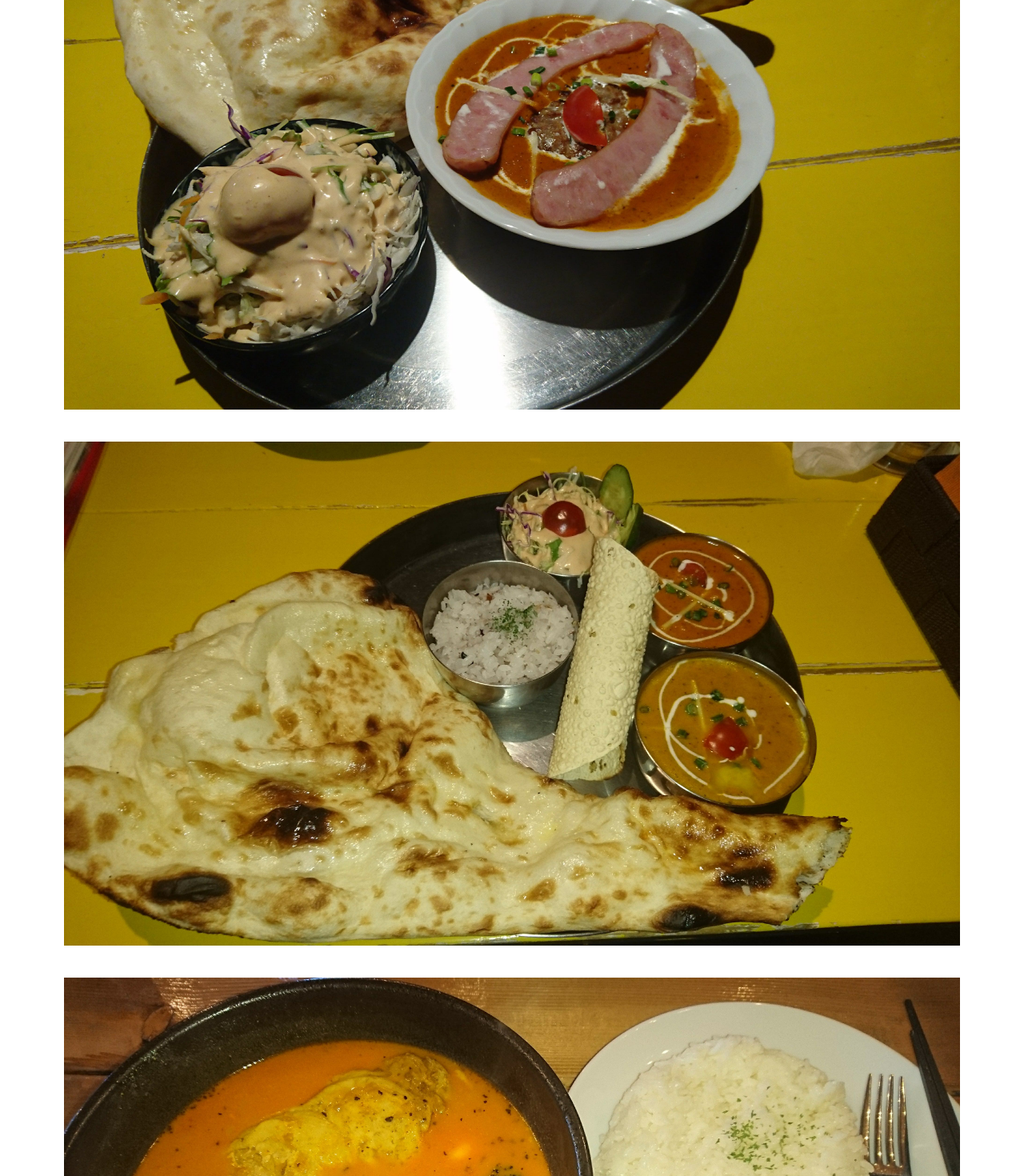
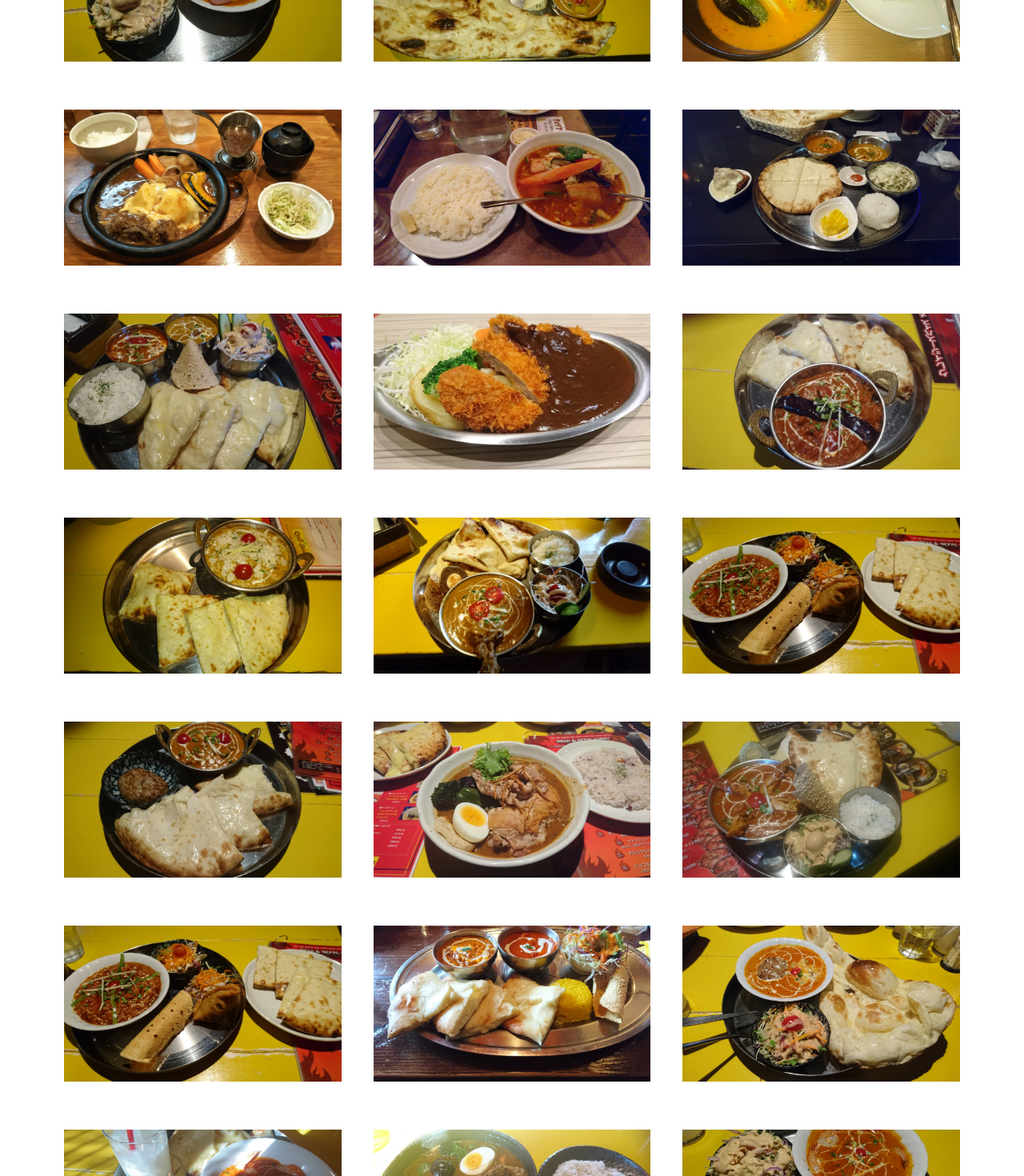
Before and after one commit to code-polaris044/pr_nuxt, a Nuxt app: page /curry in a window 1280 px wide. Shown: the part 360-1830 px from the top of the page at 80% size. Built offline with nearby package versions, Linux system fonts and the light colour scheme.

Commit message:
画像変更

```diff
--- a/pages/curry.vue
+++ b/pages/curry.vue
@@ -14,6 +14,60 @@
       </div>
       <div class="curry__imgWrap">
         <img src="~/assets/img/curry3.jpg" alt="curry" class="curry__img" />
+      </div>
+      <div class="curry__imgWrap">
+        <img src="~/assets/img/curry4.jpg" alt="curry" class="curry__img" />
+      </div>
+      <div class="curry__imgWrap">
+        <img src="~/assets/img/curry5.jpg" alt="curry" class="curry__img" />
+      </div>
+      <div class="curry__imgWrap">
+        <img src="~/assets/img/curry6.jpg" alt="curry" class="curry__img" />
+      </div>
+      <div class="curry__imgWrap">
+        <img src="~/assets/img/curry7.jpg" alt="curry" class="curry__img" />
+      </div>
+      <div class="curry__imgWrap">
+        <img src="~/assets/img/curry8.jpg" alt="curry" class="curry__img" />
+      </div>
+      <div class="curry__imgWrap">
+        <img src="~/assets/img/curry9.jpg" alt="curry" class="curry__img" />
+      </div>
+      <div class="curry__imgWrap">
+        <img src="~/assets/img/curry10.jpg" alt="curry" class="curry__img" />
+      </div>
+      <div class="curry__imgWrap">
+        <img src="~/assets/img/curry11.jpg" alt="curry" class="curry__img" />
+      </div>
+      <div class="curry__imgWrap">
+        <img src="~/assets/img/curry12.jpg" alt="curry" class="curry__img" />
+      </div>
+      <div class="curry__imgWrap">
+        <img src="~/assets/img/curry13.jpg" alt="curry" class="curry__img" />
+      </div>
+      <div class="curry__imgWrap">
+        <img src="~/assets/img/curry14.jpg" alt="curry" class="curry__img" />
+      </div>
+      <div class="curry__imgWrap">
+        <img src="~/assets/img/curry15.jpg" alt="curry" class="curry__img" />
+      </div>
+      <div class="curry__imgWrap">
+        <img src="~/assets/img/curry16.jpg" alt="curry" class="curry__img" />
+      </div>
+      <div class="curry__imgWrap">
+        <img src="~/assets/img/curry17.jpg" alt="curry" class="curry__img" />
+      </div>
+      <div class="curry__imgWrap">
+        <img src="~/assets/img/curry18.jpg" alt="curry" class="curry__img" />
+      </div>
+      <div class="curry__imgWrap">
+        <img src="~/assets/img/curry19.jpg" alt="curry" class="curry__img" />
+      </div>
+      <div class="curry__imgWrap">
+        <img src="~/assets/img/curry20.jpg" alt="curry" class="curry__img" />
+      </div>
+      <div class="curry__imgWrap">
+        <img src="~/assets/img/curry21.jpg" alt="curry" class="curry__img" />
       </div>
     </div>
   </section>
@@ -33,11 +87,28 @@
   width: $common-contents-width-pc;
   margin: 0 auto 100px;
   display: flex;
-  gap: 40px;
+  column-gap: 40px;
+  row-gap: 60px;
   flex-wrap: wrap;
 
   @include tab {
     width: $common-contents-width-tab;
+    column-gap: 30px;
+  }
+}
+
+.curry__imgWrap {
+  width: calc((100% - (40px * 2)) / 3);
+
+  @include tab {
+    width: calc((100% - (30px * 1)) / 2);
+  }
+
+  .curry__img {
+    width: 100%;
+    height: auto;
+    aspect-ratio: 16/9;
+    object-fit: cover;
   }
 }
 </style>
```
Also changed, not shown: assets/img/.jpg (added), assets/img/curry16.jpg.
